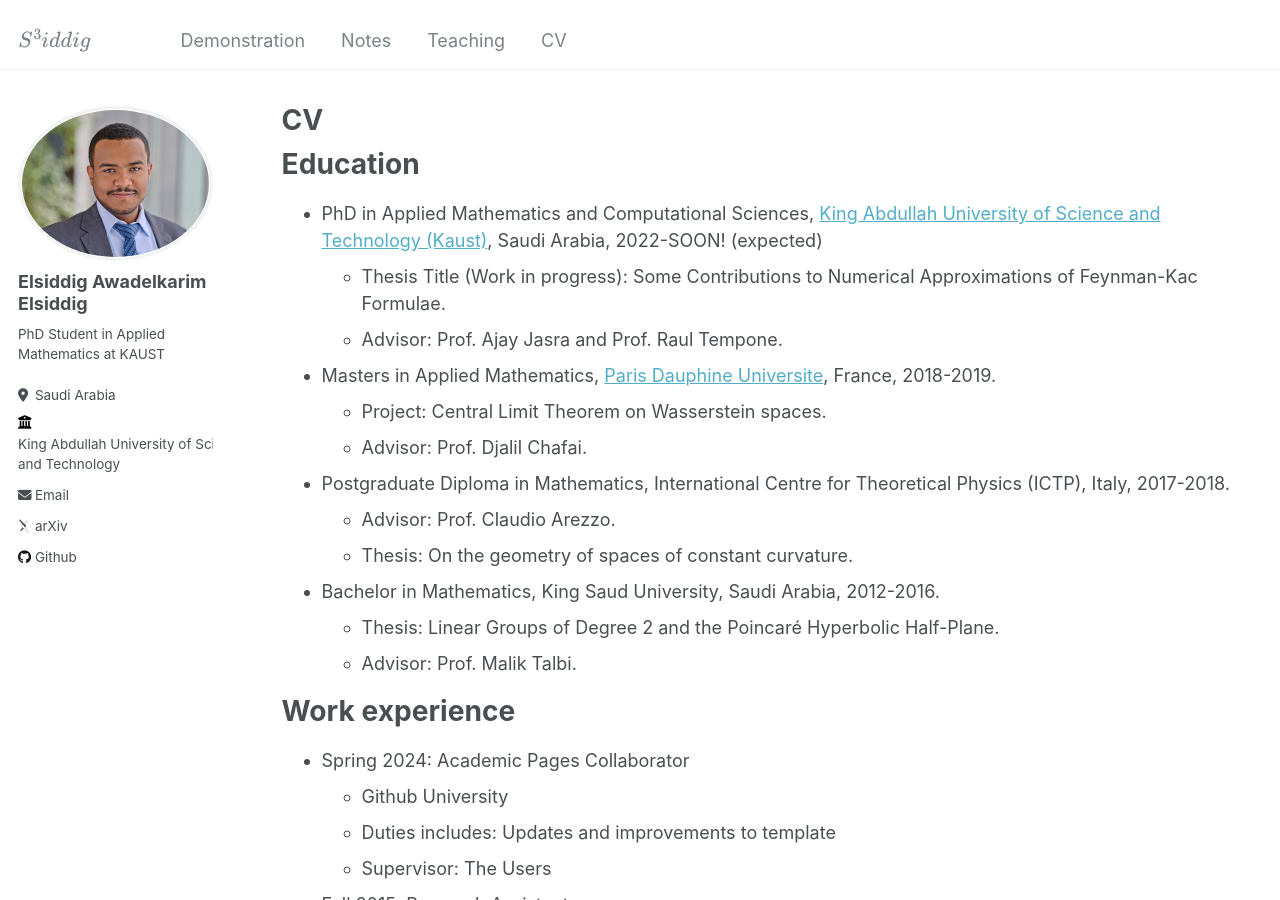
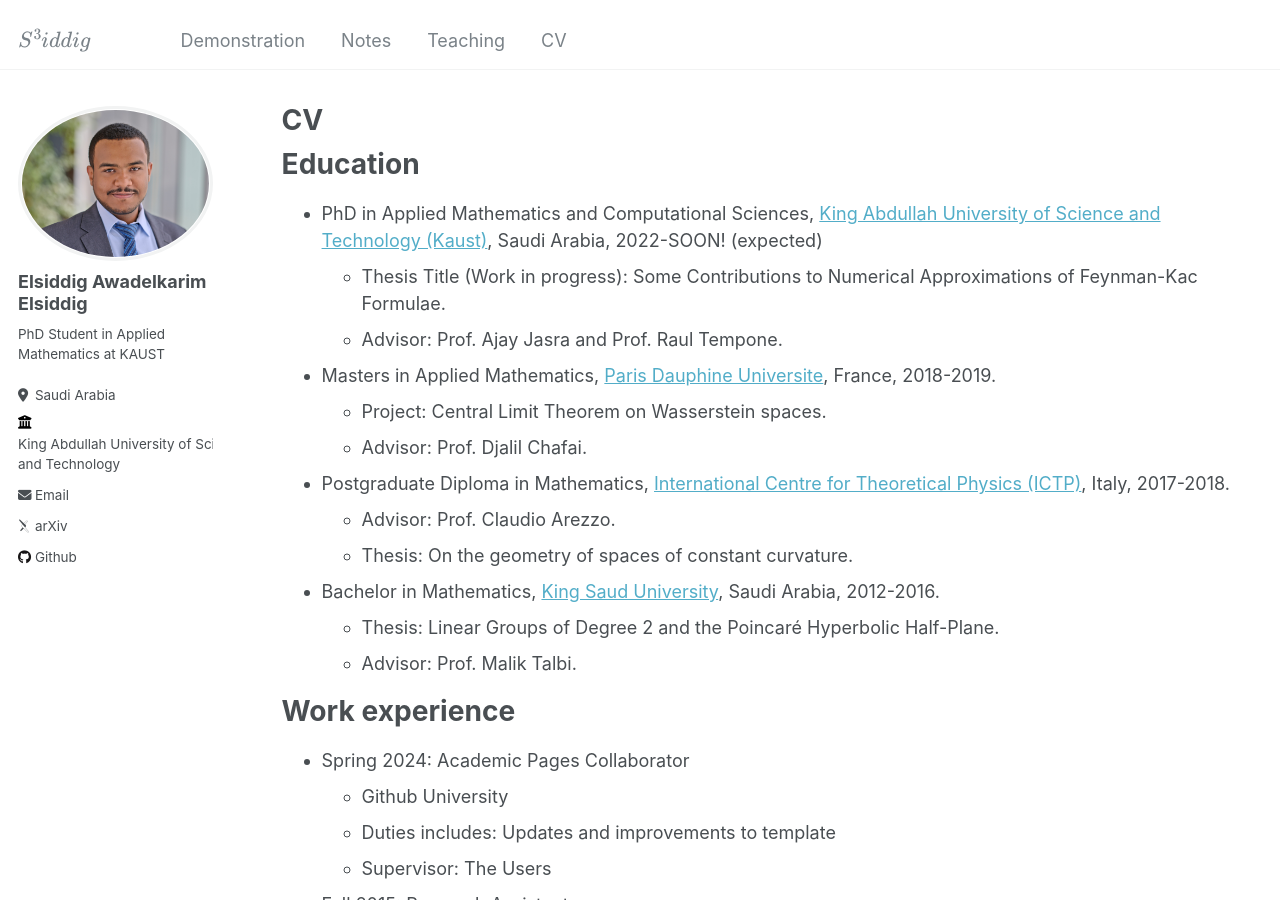
Before and after one commit to siddigss/siddigss.github.io, a Jekyll site: the page built from _pages/cv.md, in a window 1280 px wide and 900 px high. Built offline with Jekyll 4.4.1, drawn with Linux system fonts in a browser that asks for light colours; some web fonts are replaced; some of the changed lines change nothing that is shown.

Commit message:
Update cv.md

```diff
--- a/_pages/cv.md
+++ b/_pages/cv.md
@@ -17,10 +17,10 @@ Education
 * Masters in Applied Mathematics, [Paris Dauphine Universite](https://dauphine.psl.eu/en/), France, 2018-2019.
     * Project: Central Limit Theorem on Wasserstein spaces.
     * Advisor: Prof. Djalil Chafai.
-* Postgraduate Diploma in Mathematics, International Centre for Theoretical Physics (ICTP), Italy, 2017-2018.
+* Postgraduate Diploma in Mathematics, [International Centre for Theoretical Physics (ICTP)](https://www.ictp.it/), Italy, 2017-2018.
     * Advisor: Prof.  Claudio Arezzo.
     * Thesis: On the geometry of spaces of constant curvature.
-* Bachelor in Mathematics, King Saud University, Saudi Arabia, 2012-2016.
+* Bachelor in Mathematics, [King Saud University](https://www.ksu.edu.sa/en), Saudi Arabia, 2012-2016.
   * Thesis: Linear Groups of Degree 2 and the Poincaré Hyperbolic Half-Plane.
   * Advisor: Prof. Malik Talbi.
 
```
